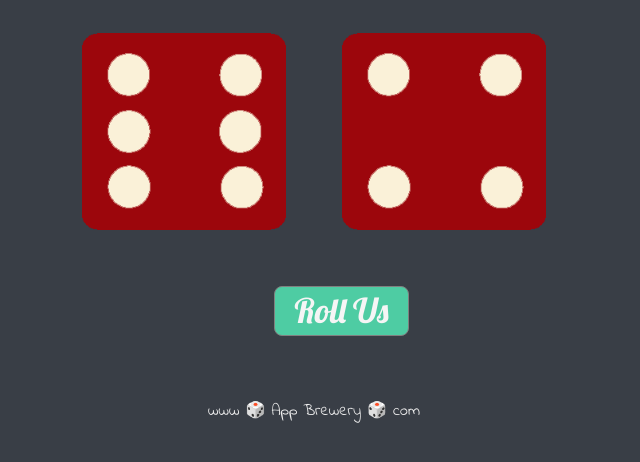
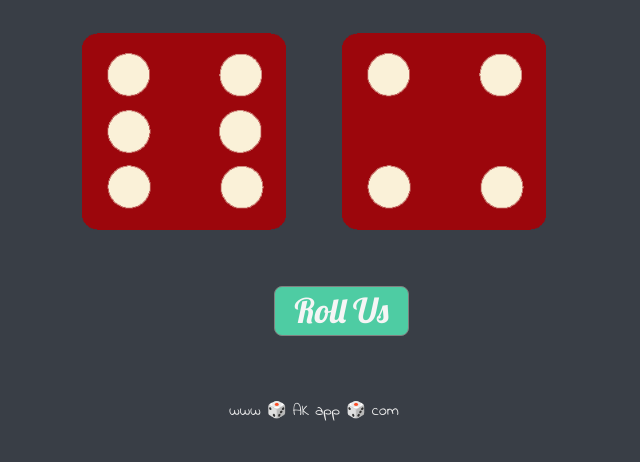
Before and after one commit to Akb98443/dice-game, a plain HTML site: page index.html in a window 1280 px wide. Shown: the part 242-704 px from the top of the page, without its empty margins (326-966 px from the left). Drawn offline with Linux system fonts and the light colour scheme.

Commit message:
Dice game

```diff
--- a/dicee.html
+++ b/index.html
@@ -30,6 +30,6 @@
   </body >
 
   <footer>
-    www 🎲 App Brewery 🎲 com
+    www 🎲 AK app 🎲 com
   </footer>
 </html>
```
